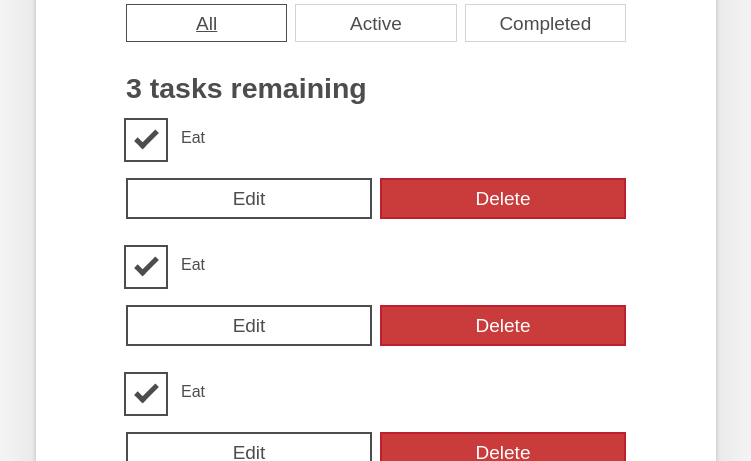
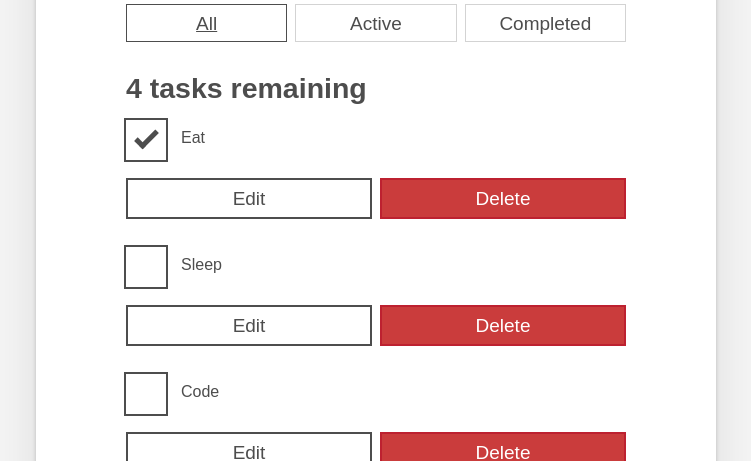
Before and after one commit to camchambers/react-to-do, a React (Create React App) app: page / in a window 1280 px wide. Shown: the part 325-786 px from the top of the page, without its empty margins (264-1015 px from the left). Built offline with nearby package versions, Linux system fonts and the light colour scheme.

Commit message:
The Todo component now reads name and completed props

```diff
--- a/src/App.js
+++ b/src/App.js
@@ -40,16 +40,17 @@
         </button>
       </div>
       <h2 id="list-heading">
-        3 tasks remaining
+        4 tasks remaining
       </h2>
       <ul
         role="list"
         className="todo-list stack-large stack-exception"
         aria-labelledby="list-heading"
       >
-        <Todo />
-        <Todo />
-        <Todo />
+        <Todo name="Eat" completed={true}/>
+        <Todo name="Sleep" completed={false}/>
+        <Todo name="Code" completed={false}/>
+        <Todo name="Repeat" completed={false}/>
       </ul>
     </div>
   );
--- a/src/components/Todo.js
+++ b/src/components/Todo.js
@@ -1,20 +1,20 @@
 import React from "react";
 
-export default function Todo() {
+export default function Todo(props) {
     return (
         <li className="todo stack-small">
         <div className="c-cb">
-          <input id="todo-0" type="checkbox" defaultChecked={true} />
+          <input id="todo-0" type="checkbox" defaultChecked={props.completed} />
           <label className="todo-label" htmlFor="todo-0">
-            Eat
+            {props.name}
           </label>
         </div>
         <div className="btn-group">
           <button type="button" className="btn">
-            Edit <span className="visually-hidden">Eat</span>
+            Edit <span className="visually-hidden">{props.name}</span>
           </button>
           <button type="button" className="btn btn__danger">
-            Delete <span className="visually-hidden">Eat</span>
+            Delete <span className="visually-hidden">{props.name}</span>
           </button>
         </div>
       </li>
```
